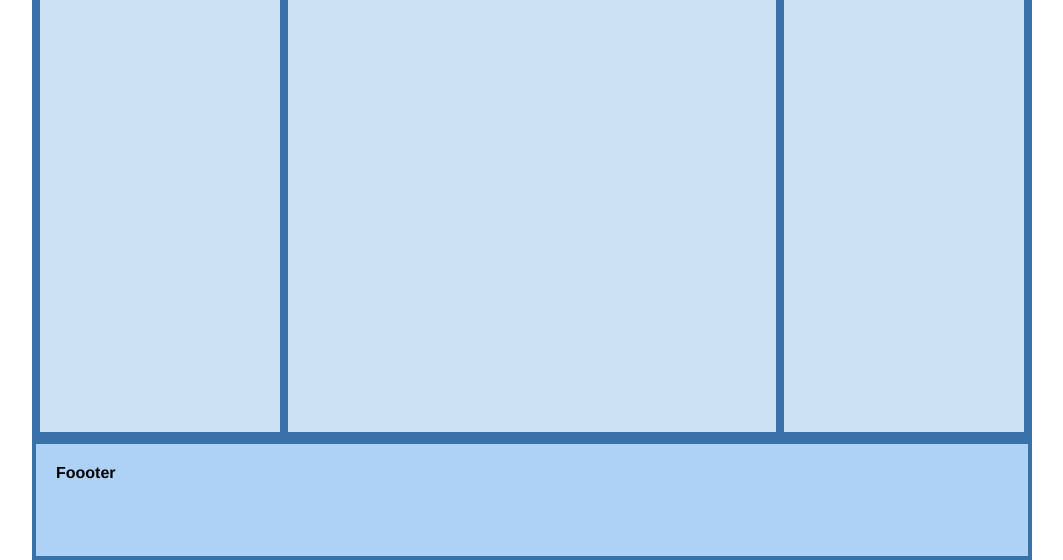
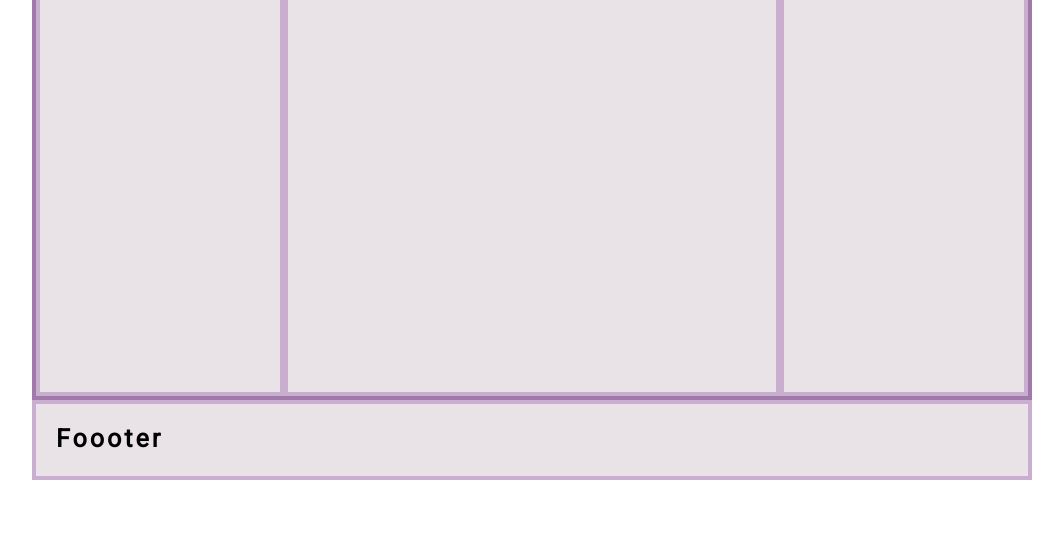
Before and after one commit to Tatarker/tatarker, a plain HTML site: page index.html in a window 1280 px wide. Shown: the part 240-800 px from the top of the page, without its empty margins (108-1171 px from the left). Drawn offline with Linux system fonts and the light colour scheme.

Commit message:
Second Commit

```diff
--- a/index.html
+++ b/index.html
@@ -5,6 +5,7 @@
 	<title>Document</title>
 	<link rel="stylesheet" href="style.css">
 	<script src="script.js"></script>
+	<link href="https://fonts.googleapis.com/css?family=Roboto" rel="stylesheet">
 </head>
 <body>
 	<div class="content">
--- a/style.css
+++ b/style.css
@@ -1,7 +1,9 @@
 body {
 	margin: 0;
-	font-family: 'Helvetica';
+	font-family: 'Roboto', sans-serif;
 	font-weight: bold;
+	font-size: 25px;
+	letter-spacing: 3px;
 }
 
 * {
@@ -13,10 +15,10 @@ body {
 }
 
 header, footer {
-	min-height: 15vh;
+	min-height: 10vh;
 	width: 100%;
-	border: 4px solid #3972A8;
-	background: #AED2F5;
+	border: 4px solid rgb(201, 174, 207);
+	background: rgb(233, 227, 232);
 	padding: 20px;
 }
 
@@ -25,12 +27,13 @@ header, footer {
 	display: flex;
 	align-items: stretch;
 	min-height: 70vh;
-	border: 4px solid #3972A8;
+	border: 4px solid rgb(160, 122, 168);
 }
 
 .main > * {
-	border: 4px solid #3972A8;
-	background: #CDE1F5;
+	border: 4px solid rgb(201, 174, 207);
+	background: rgb(233, 227, 232);
+	padding: 20px 40px;
 }
 
 nav, aside {
@@ -43,4 +46,5 @@ article {
 
 nav a {
 	display: block;
+	color: rgb(53, 175, 24);
 }
```
